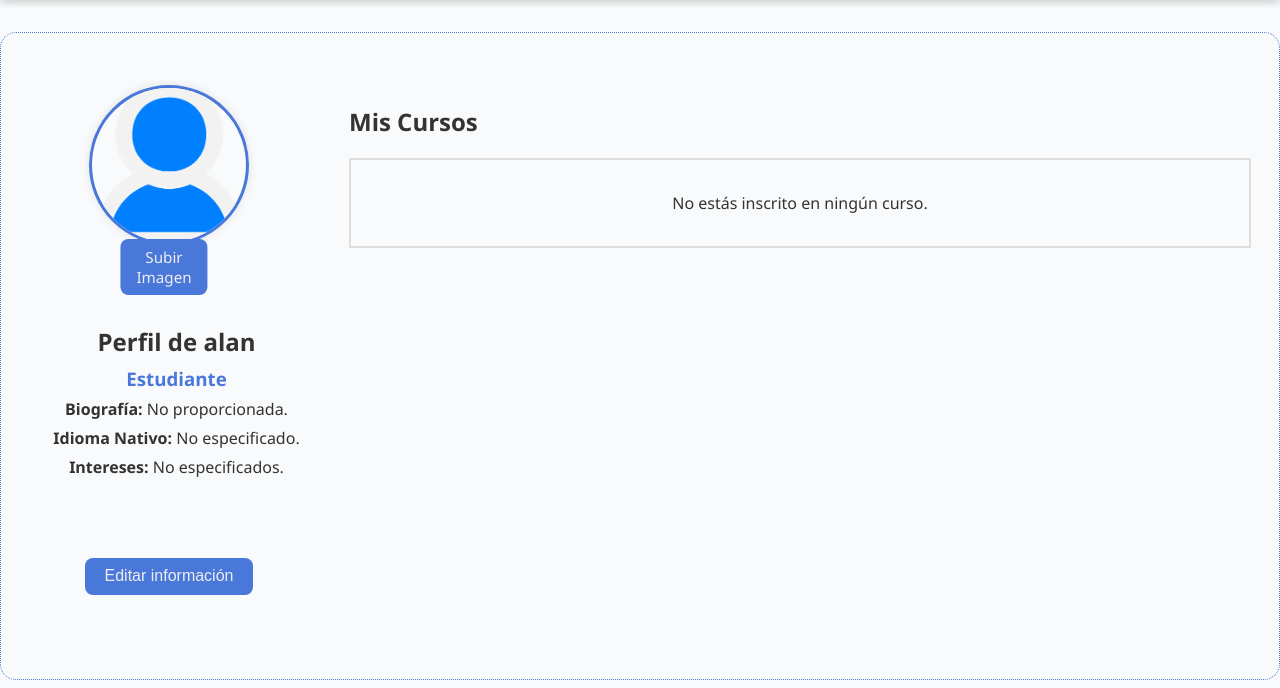
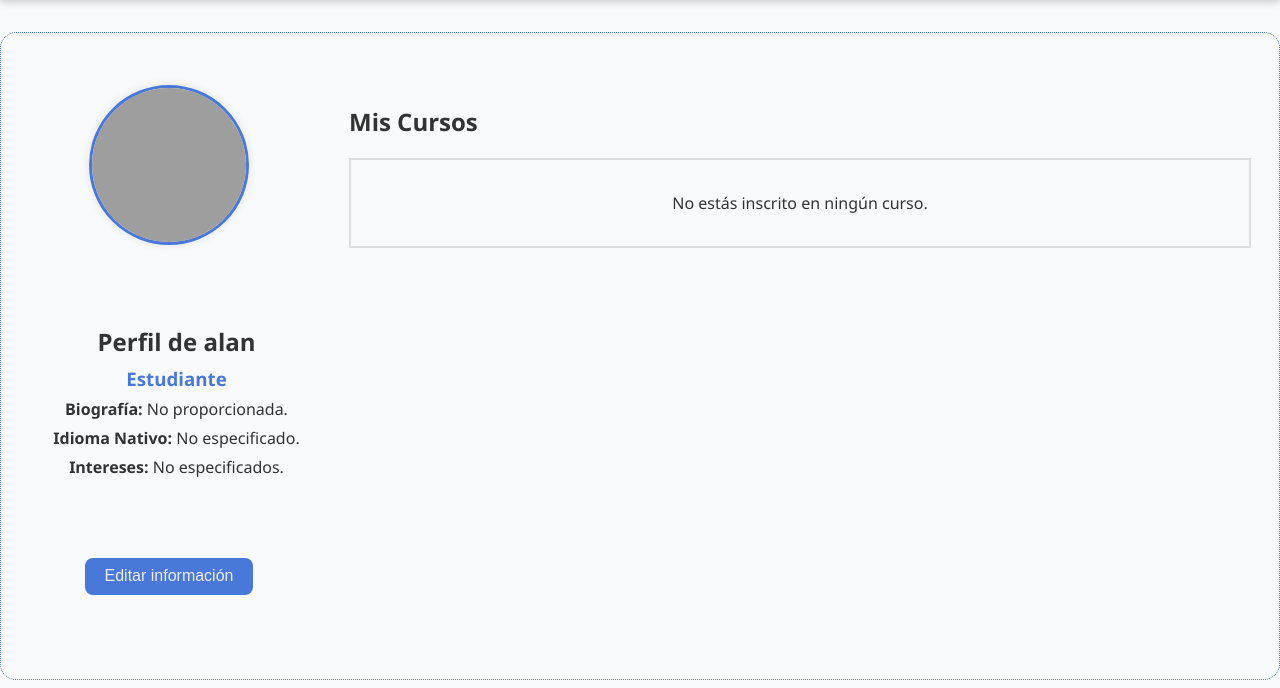
Before and after one commit to Riivaldo/PlataformaCursosBreves, a Django app: page /perfil/ in a window 1280 px wide. Shown: the part 112-800 px from the top of the page. Run offline with Django 5.2, Linux system fonts and the light colour scheme; a user stored in the database is signed in; data comes from the database, SQL or seed files in the repository; both versions use the stored data as it was after the commit; grey boxes are pictures that could not be loaded.

Commit message:
Llenando de datos

```diff
--- a/PlataformaDeCursos/cursos/templates/cursos/perfil_estudiante.html
+++ b/PlataformaDeCursos/cursos/templates/cursos/perfil_estudiante.html
@@ -6,10 +6,12 @@
 {% block content %}
 <div class="perfil-layout">
   <div class="perfil-izquierda">
-    <div class="foto-perfil">
-      <img id="preview-img" src="{% static 'perfiles/perfil_defecto.png' %}" alt="Foto de perfil">
-      <label for="upload-input" class="upload-btn">Subir Imagen</label>
-      <input type="file" id="upload-input" accept="image/*" style="display: none;">
+    <div class="foto-perfil" style="text-align:center;">
+      {% if perfil.imagen %}
+        <img src="{{ perfil.imagen.url }}" alt="Foto de perfil">
+      {% else %}
+        <img src="{% static 'perfiles/perfil_defecto.png' %}" alt="Foto de perfil">
+      {% endif %}
     </div>
 
     <div class="infoPerfil">
```
Also changed, not shown: PlataformaDeCursos/db.sqlite3, PlataformaDeCursos/media/static/perfiles/Profesor1.png (added).
